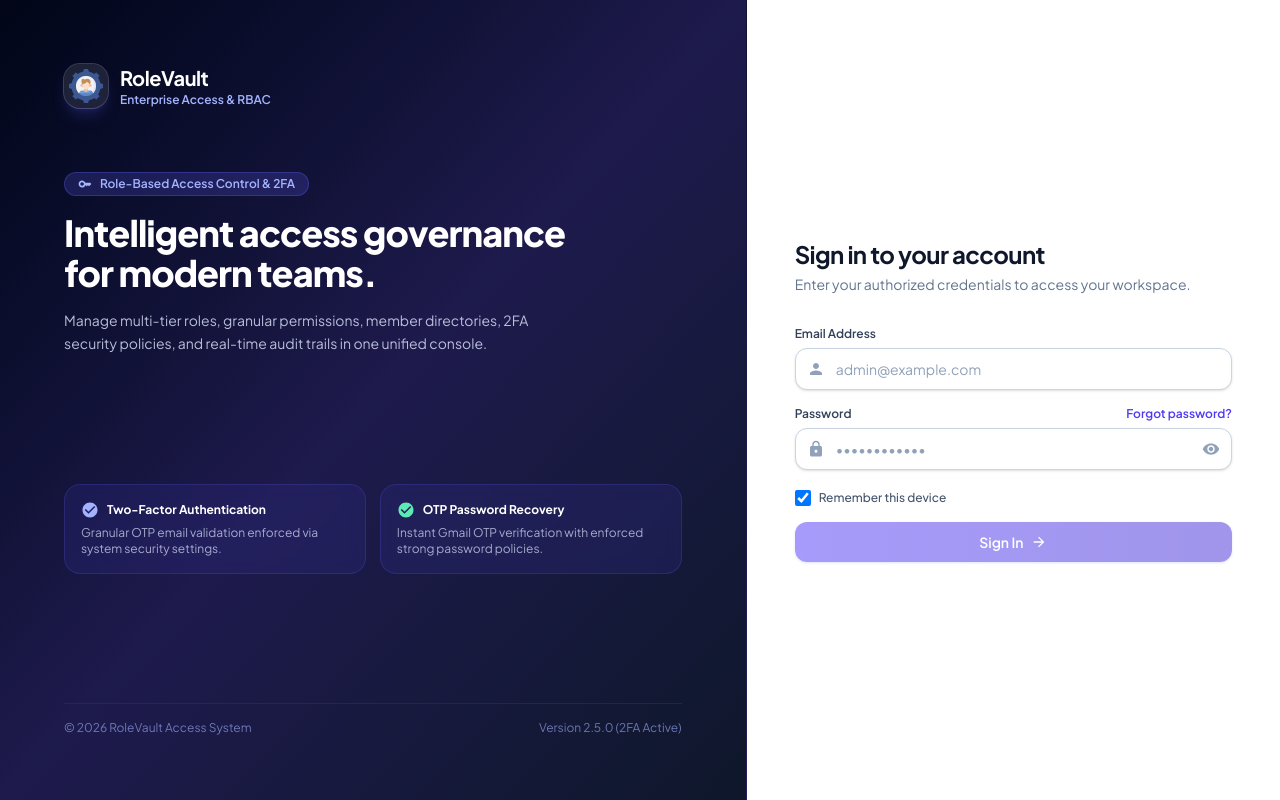
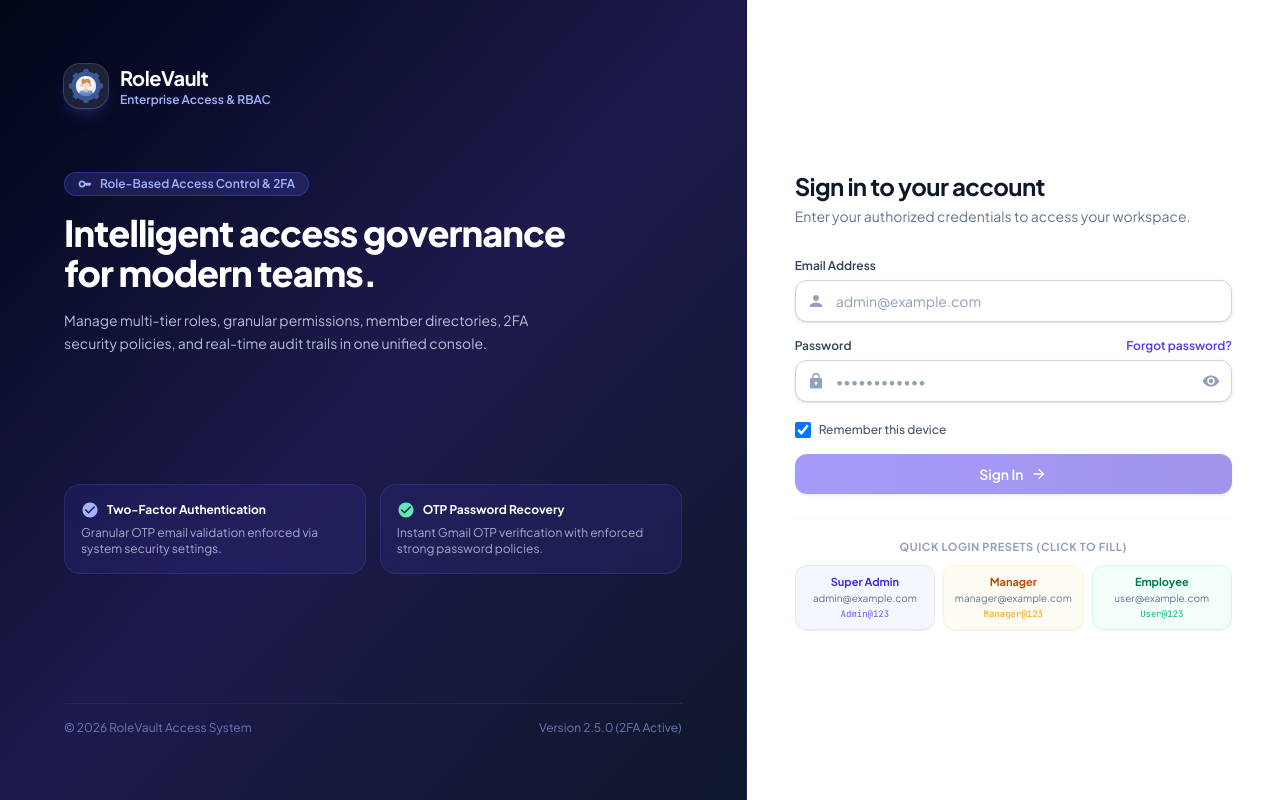
Before and after one commit to Vengadesh12/react_navanala, a React (Vite) app: page /login in a window 1280 px wide. Built offline with nearby package versions, Linux system fonts and the light colour scheme; no server answers.

Commit message:
Add quick demo login presets card to LoginPage

```diff
--- a/src/pages/auth/LoginPage.tsx
+++ b/src/pages/auth/LoginPage.tsx
@@ -683,6 +683,62 @@ export const LoginPage: React.FC = () => {
                   )}
                 </div>
               </form>
+
+              {/* Quick Demo Credentials Card */}
+              <div className="mt-6 border-t border-slate-100 pt-5">
+                <p className="text-[11px] font-bold uppercase tracking-wider text-slate-400 mb-2.5 text-center">
+                  Quick Login Presets (Click to Fill)
+                </p>
+                <div className="grid grid-cols-1 gap-2 sm:grid-cols-3">
+                  <button
+                    type="button"
+                    onClick={() =>
+                      setFormData({
+                        email: "admin@example.com",
+                        password: "Admin@123",
+                        remember: true,
+                      })
+                    }
+                    className="flex flex-col items-center rounded-xl border border-indigo-100 bg-indigo-50/60 p-2 text-left hover:bg-indigo-100/80 hover:border-indigo-200 transition-all cursor-pointer shadow-2xs"
+                  >
+                    <span className="text-[11px] font-bold text-indigo-700">Super Admin</span>
+                    <span className="text-[10px] text-slate-500 truncate max-w-full">admin@example.com</span>
+                    <span className="text-[9px] text-indigo-500 font-mono mt-0.5">Admin@123</span>
+                  </button>
+
+                  <button
+                    type="button"
+                    onClick={() =>
+                      setFormData({
+                        email: "manager@example.com",
+                        password: "Manager@123",
+                        remember: true,
+                      })
+                    }
+                    className="flex flex-col items-center rounded-xl border border-amber-100 bg-amber-50/60 p-2 text-left hover:bg-amber-100/80 hover:border-amber-200 transition-all cursor-pointer shadow-2xs"
+                  >
+                    <span className="text-[11px] font-bold text-amber-700">Manager</span>
+                    <span className="text-[10px] text-slate-500 truncate max-w-full">manager@example.com</span>
+                    <span className="text-[9px] text-amber-500 font-mono mt-0.5">Manager@123</span>
+                  </button>
+
+                  <button
+                    type="button"
+                    onClick={() =>
+                      setFormData({
+                        email: "user@example.com",
+                        password: "User@123",
+                        remember: true,
+                      })
+                    }
+                    className="flex flex-col items-center rounded-xl border border-emerald-100 bg-emerald-50/60 p-2 text-left hover:bg-emerald-100/80 hover:border-emerald-200 transition-all cursor-pointer shadow-2xs"
+                  >
+                    <span className="text-[11px] font-bold text-emerald-700">Employee</span>
+                    <span className="text-[10px] text-slate-500 truncate max-w-full">user@example.com</span>
+                    <span className="text-[9px] text-emerald-500 font-mono mt-0.5">User@123</span>
+                  </button>
+                </div>
+              </div>
             </div>
           )}
 
```
